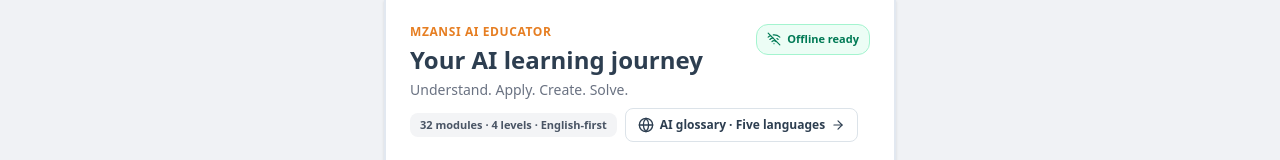
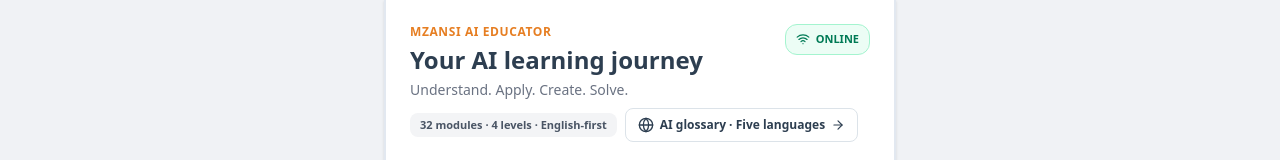
Before and after one commit to marcdiedricks/mzansi-ai-educator, a React (Vite) app: page /home in a window 1280 px wide. Shown: the top 160 px of the page. Built offline with nearby package versions, Linux system fonts and the light colour scheme.

Commit message:
Show live online/offline network state on learner dashboard

```diff
--- a/src/pages/Home.tsx
+++ b/src/pages/Home.tsx
@@ -1,6 +1,6 @@
 import { useEffect, useState } from 'react';
 import { useNavigate } from 'react-router-dom';
-import { ArrowRight, BookOpen, Brain, CheckCircle2, Globe, Lock, MessageCircle, Video, WifiOff } from 'lucide-react';
+import { ArrowRight, BookOpen, Brain, CheckCircle2, Globe, Lock, MessageCircle, Video, Wifi, WifiOff } from 'lucide-react';
 import { getUserProgress } from '../lib/progress';
 import { modules, lessons } from '../lib/curriculum/data';
 import { LEVEL_TWO_MODULES, LEVEL_THREE_MODULES, LEVEL_FOUR_MODULES, PROGRAMME_LEVELS } from '../lib/programmeLevels';
@@ -8,11 +8,23 @@ import { LEVEL_TWO_MODULES, LEVEL_THREE_MODULES, LEVEL_FOUR_MODULES, PROGRAMME_L
 export function Home() {
   const navigate = useNavigate();
   const [progress, setProgress] = useState(getUserProgress());
+  const [isOnline, setIsOnline] = useState(() => typeof navigator === 'undefined' ? true : navigator.onLine);
 
   useEffect(() => {
     const handleUpdate = () => setProgress(getUserProgress());
     window.addEventListener('mzansi_progress_updated', handleUpdate);
     return () => window.removeEventListener('mzansi_progress_updated', handleUpdate);
+  }, []);
+
+  useEffect(() => {
+    const updateConnection = () => setIsOnline(navigator.onLine);
+    window.addEventListener('online', updateConnection);
+    window.addEventListener('offline', updateConnection);
+    updateConnection();
+    return () => {
+      window.removeEventListener('online', updateConnection);
+      window.removeEventListener('offline', updateConnection);
+    };
   }, []);
 
   const level1Lessons = lessons.filter((lesson) => lesson.levelId === 'MZAIE-L1');
@@ -74,7 +86,7 @@ export function Home() {
   return (
     <div className="w-full p-4 sm:p-6 pb-24 space-y-5">
       <header className="space-y-2">
-        <div className="flex items-start justify-between gap-3"><div><p className="text-xs font-bold uppercase tracking-wider text-[#E67E22]">Mzansi AI Educator</p><h1 className="text-2xl font-bold text-[#2D3E50] mt-1">Your AI learning journey</h1><p className="text-sm text-gray-500 mt-1">Understand. Apply. Create. Solve.</p></div><div className="shrink-0 flex items-center gap-1.5 text-[11px] font-bold text-emerald-700 bg-emerald-50 border border-emerald-200 rounded-xl px-2.5 py-1.5"><WifiOff className="w-3.5 h-3.5" /> Offline ready</div></div>
+        <div className="flex items-start justify-between gap-3"><div><p className="text-xs font-bold uppercase tracking-wider text-[#E67E22]">Mzansi AI Educator</p><h1 className="text-2xl font-bold text-[#2D3E50] mt-1">Your AI learning journey</h1><p className="text-sm text-gray-500 mt-1">Understand. Apply. Create. Solve.</p></div><div role="status" aria-live="polite" className={`shrink-0 flex items-center gap-1.5 text-[11px] font-bold rounded-xl px-2.5 py-1.5 border ${isOnline ? "text-emerald-700 bg-emerald-50 border-emerald-200" : "text-amber-800 bg-amber-50 border-amber-300"}`}>{isOnline ? <Wifi className="w-3.5 h-3.5" /> : <WifiOff className="w-3.5 h-3.5" />}{isOnline ? "ONLINE" : "OFFLINE"}</div></div>
         <div className="flex flex-wrap items-center gap-2">
           <span className="inline-block px-2.5 py-1 rounded-lg bg-gray-100 text-[11px] font-bold text-gray-600">32 modules · 4 levels · English-first</span>
           <button type="button" onClick={() => navigate('/glossary')} className="inline-flex items-center gap-1.5 rounded-lg border border-[#DCE3E9] bg-white px-3 py-2 text-xs font-bold text-[#2D3E50] focus-visible:outline-none focus-visible:ring-2 focus-visible:ring-[#E67E22]"><Globe className="w-4 h-4" /> AI glossary · Five languages <ArrowRight className="w-3.5 h-3.5" /></button>
```
